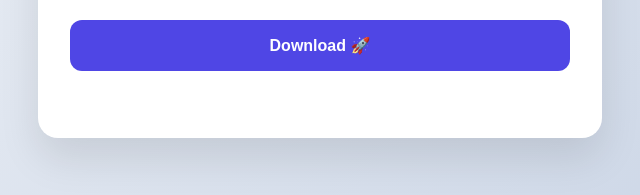
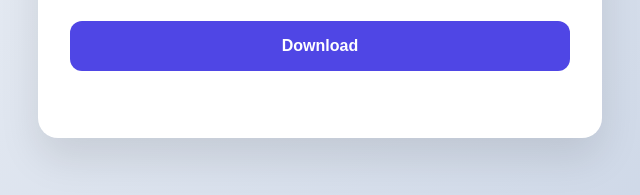
Before and after one commit to rydevs29/RifqyDownloader, a plain HTML site: page index.html in a window 1280 px wide. Shown: the part 445-640 px from the top of the page, 320-960 px from the left. Drawn offline with Linux system fonts and the light colour scheme.

Commit message:
Update index.html

```diff
--- a/index.html
+++ b/index.html
@@ -157,7 +157,7 @@
             <input type="text" id="urlInput" placeholder="Tempel link video di sini..." autocomplete="off">
         </div>
 
-        <button onclick="startDownload()" id="btnSubmit">Download 🚀</button>
+        <button onclick="startDownload()" id="btnSubmit">Download</button>
         <div class="status-log" id="statusLog"></div>
 
         <div id="resultArea">
```
